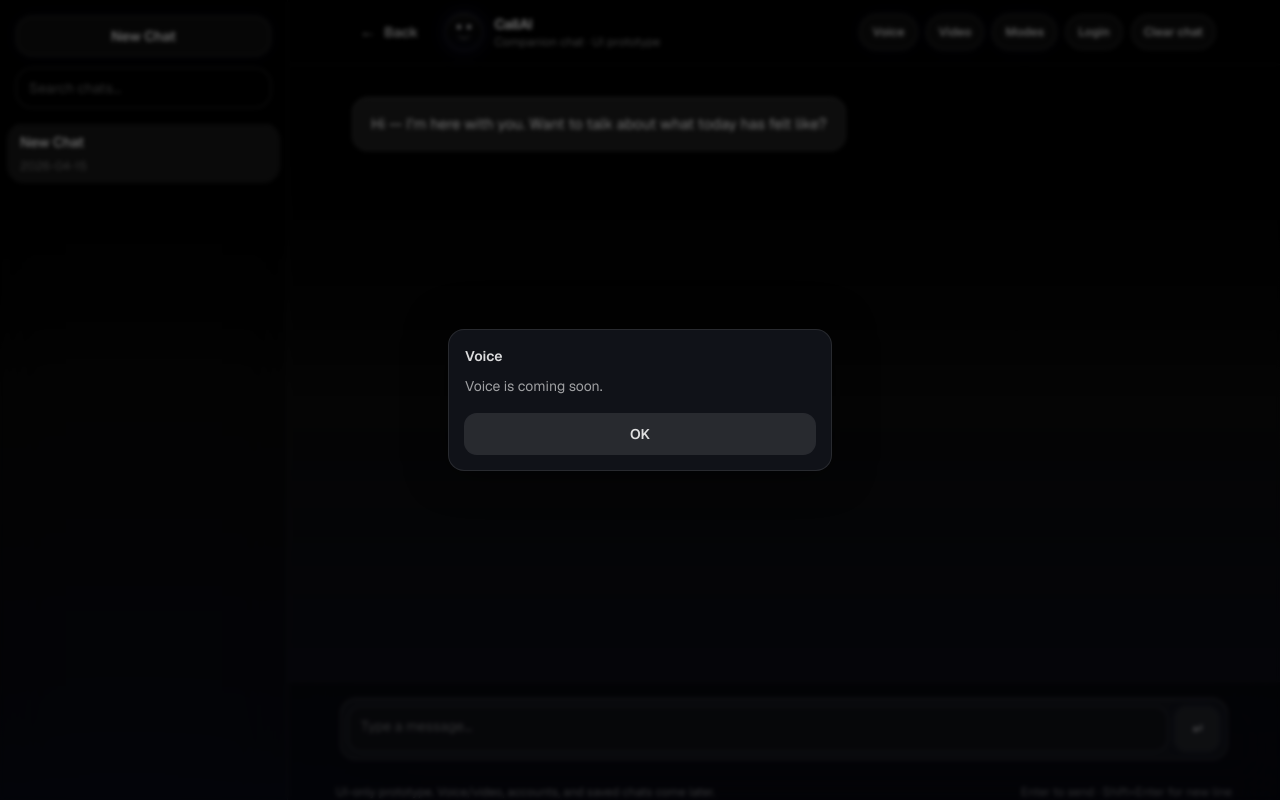
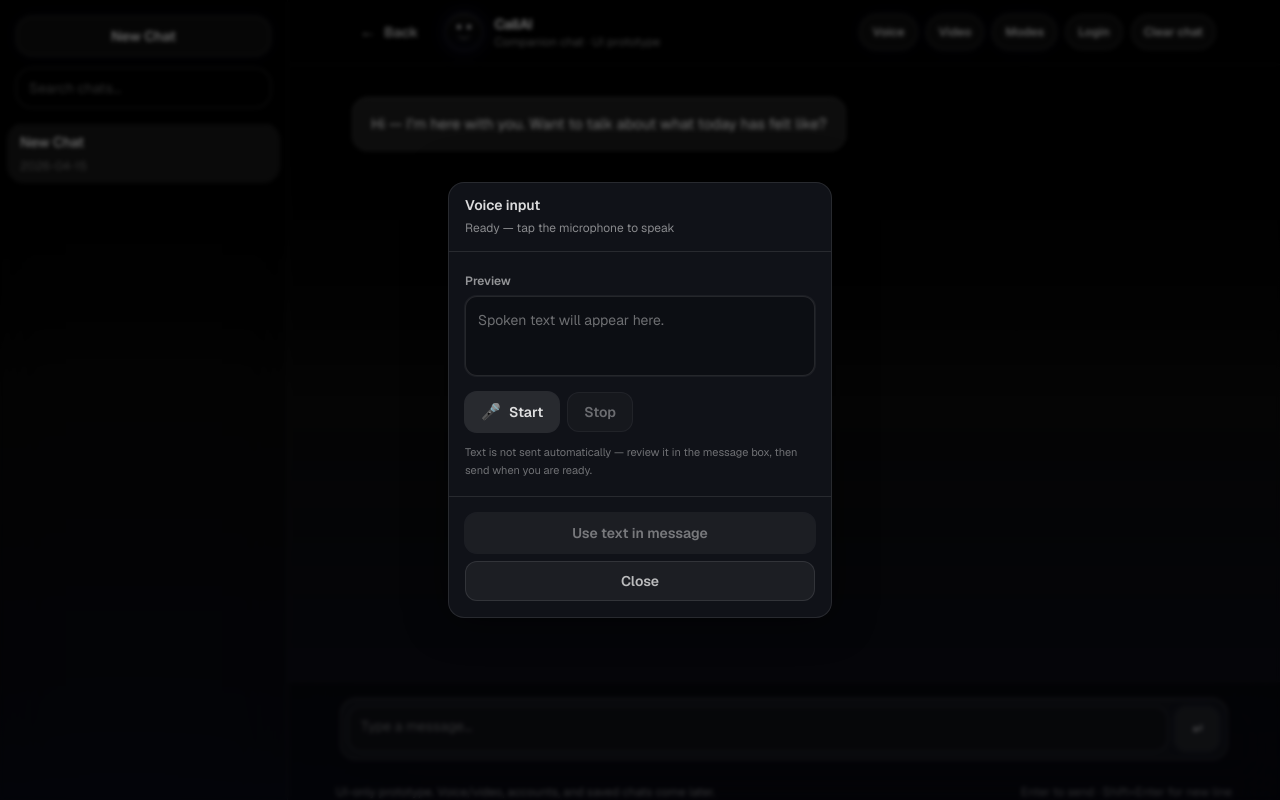
Before and after one commit to aliagha066/callai, a Next.js app: page /chat in a window 1280 px wide. Both pictures are taken after a click on the button "Voice". Built offline with nearby package versions, Linux system fonts and the light colour scheme; no server answers.

Commit message:
fix / feature

```diff
--- a/components/ChatWindow.tsx
+++ b/components/ChatWindow.tsx
@@ -10,6 +10,7 @@ import { AuthControls } from "@/components/AuthControls";
 import { useAuthUI } from "@/components/AuthUIProvider";
 import { SettingsPanel } from "@/components/SettingsPanel";
 import { SettingsProvider, useSettings } from "@/components/SettingsProvider";
+import { VoiceInputPanel } from "@/components/VoiceInputPanel";
 import { supabase } from "@/lib/supabaseClient";
 
 type Props = {
@@ -187,9 +188,8 @@ function ChatWindowInner({ brandName = "CallAI" }: Props) {
   );
   const mobileChatRowMenuIdRef = useRef<string | null>(null);
   const endRef = useRef<HTMLDivElement | null>(null);
-  const [comingSoonKind, setComingSoonKind] = useState<"voice" | "video" | null>(
-    null,
-  );
+  const [comingSoonKind, setComingSoonKind] = useState<"video" | null>(null);
+  const [voiceInputOpen, setVoiceInputOpen] = useState(false);
 
   useEffect(() => {
     mobileChatRowMenuIdRef.current = mobileChatRowMenuId;
@@ -198,7 +198,7 @@ function ChatWindowInner({ brandName = "CallAI" }: Props) {
   const headerActions = useMemo(
     () =>
       [
-        { label: "Voice", hint: "Voice (preview)", action: "voice" as const },
+        { label: "Voice", hint: "Dictate into the message box", action: "voice" as const },
         { label: "Video", hint: "Video (preview)", action: "video" as const },
         {
           label: "Modes",
@@ -1356,7 +1356,7 @@ function ChatWindowInner({ brandName = "CallAI" }: Props) {
                     type="button"
                     onClick={() => {
                       if (a.action === "modes") openSettingsPanel();
-                      if (a.action === "voice") setComingSoonKind("voice");
+                      if (a.action === "voice") setVoiceInputOpen(true);
                       if (a.action === "video") setComingSoonKind("video");
                     }}
                     className="inline-flex h-9 shrink-0 items-center justify-center rounded-full border border-white/10 bg-white/5 px-2.5 text-xs font-semibold text-white/70 shadow-[0_0_20px_rgba(99,102,241,0.06)] transition-all duration-200 hover:bg-white/8 hover:text-white/85 hover:brightness-110 hover:scale-[1.02] sm:px-3"
@@ -1445,14 +1445,27 @@ function ChatWindowInner({ brandName = "CallAI" }: Props) {
         </div>
       </div>
 
-      {comingSoonKind ? (
+      {voiceInputOpen ? (
+        <VoiceInputPanel
+          onClose={() => setVoiceInputOpen(false)}
+          onUseText={(spoken) => {
+            const t = spoken.trim();
+            if (!t) return;
+            setText((prev) => {
+              const p = prev.trimEnd();
+              if (!p) return t;
+              return `${p} ${t}`;
+            });
+          }}
+        />
+      ) : null}
+
+      {comingSoonKind === "video" ? (
         <div
           className="fixed inset-0 z-[61] flex items-end justify-center p-4 sm:items-center"
           role="dialog"
           aria-modal="true"
-          aria-label={
-            comingSoonKind === "voice" ? "Voice coming soon" : "Video coming soon"
-          }
+          aria-label="Video coming soon"
         >
           <button
             type="button"
@@ -1461,13 +1474,9 @@ function ChatWindowInner({ brandName = "CallAI" }: Props) {
             onClick={() => setComingSoonKind(null)}
           />
           <div className="relative w-full max-w-sm overflow-hidden rounded-2xl border border-white/10 bg-[rgb(var(--panel))] p-4 shadow-[0_0_40px_rgba(0,0,0,0.6)]">
-            <p className="text-sm font-semibold text-white/85">
-              {comingSoonKind === "voice" ? "Voice" : "Video"}
-            </p>
+            <p className="text-sm font-semibold text-white/85">Video</p>
             <p className="mt-2 text-sm leading-6 text-white/60">
-              {comingSoonKind === "voice"
-                ? "Voice is coming soon."
-                : "Video is coming soon."}
+              Video is coming soon.
             </p>
             <button
               type="button"
--- /dev/null
+++ b/components/VoiceInputPanel.tsx
@@ -0,0 +1,285 @@
+"use client";
+
+import { useCallback, useEffect, useRef, useState } from "react";
+
+type Props = {
+  onClose: () => void;
+  onUseText: (text: string) => void;
+};
+
+/** Minimal typings — not all TS lib targets include Web Speech API. */
+type SpeechRecognitionLike = {
+  continuous: boolean;
+  interimResults: boolean;
+  lang: string;
+  start: () => void;
+  stop: () => void;
+  abort: () => void;
+  onresult: ((ev: SpeechRecognitionResultLike) => void) | null;
+  onerror: ((ev: SpeechRecognitionErrorLike) => void) | null;
+  onstart: (() => void) | null;
+  onend: (() => void) | null;
+};
+
+type SpeechRecognitionResultLike = {
+  results: {
+    length: number;
+    [index: number]: { 0: { transcript: string }; isFinal?: boolean };
+  };
+};
+
+type SpeechRecognitionErrorLike = {
+  error: string;
+};
+
+function getSpeechRecognitionCtor(): (new () => SpeechRecognitionLike) | null {
+  if (typeof window === "undefined") return null;
+  const w = window as Window &
+    typeof globalThis & {
+      SpeechRecognition?: new () => SpeechRecognitionLike;
+      webkitSpeechRecognition?: new () => SpeechRecognitionLike;
+    };
+  return w.SpeechRecognition ?? w.webkitSpeechRecognition ?? null;
+}
+
+export function VoiceInputPanel({ onClose, onUseText }: Props) {
+  const recRef = useRef<SpeechRecognitionLike | null>(null);
+  const [supported] = useState(() => !!getSpeechRecognitionCtor());
+  const [listening, setListening] = useState(false);
+  const [processing, setProcessing] = useState(false);
+  const [preview, setPreview] = useState("");
+  const [errorMessage, setErrorMessage] = useState<string | null>(null);
+
+  const stopRecognition = useCallback(() => {
+    const rec = recRef.current;
+    if (!rec) return;
+    try {
+      rec.stop();
+    } catch {
+      try {
+        rec.abort();
+      } catch {
+        // ignore
+      }
+    }
+    recRef.current = null;
+  }, []);
+
+  useEffect(() => {
+    return () => {
+      stopRecognition();
+    };
+  }, [stopRecognition]);
+
+  useEffect(() => {
+    function onKeyDown(e: KeyboardEvent) {
+      if (e.key === "Escape") onClose();
+    }
+    window.addEventListener("keydown", onKeyDown);
+    return () => window.removeEventListener("keydown", onKeyDown);
+  }, [onClose]);
+
+  const statusText = (() => {
+    if (!supported) return "Speech recognition not supported";
+    if (errorMessage) return errorMessage;
+    if (listening) return "Listening...";
+    if (processing) return "Processing...";
+    return "Ready — tap the microphone to speak";
+  })();
+
+  function handleStart() {
+    setErrorMessage(null);
+    const Ctor = getSpeechRecognitionCtor();
+    if (!Ctor) return;
+
+    stopRecognition();
+
+    let rec: SpeechRecognitionLike;
+    try {
+      rec = new Ctor();
+    } catch {
+      return;
+    }
+
+    rec.continuous = true;
+    rec.interimResults = true;
+    try {
+      rec.lang = navigator.language || "en-US";
+    } catch {
+      rec.lang = "en-US";
+    }
+
+    rec.onresult = (event: SpeechRecognitionResultLike) => {
+      let transcript = "";
+      const results = event.results;
+      for (let i = 0; i < results.length; i++) {
+        transcript += results[i]?.[0]?.transcript ?? "";
+      }
+      setPreview(transcript.trim());
+    };
+
+    rec.onerror = (event: SpeechRecognitionErrorLike) => {
+      if (event.error === "aborted") return;
+      if (event.error === "no-speech") return;
+
+      if (
+        event.error === "not-allowed" ||
+        event.error === "service-not-allowed"
+      ) {
+        setErrorMessage("Microphone access denied");
+        setListening(false);
+        setProcessing(false);
+        recRef.current = null;
+        return;
+      }
+
+      if (event.error === "audio-capture") {
+        setErrorMessage("Microphone access denied");
+        setListening(false);
+        setProcessing(false);
+        recRef.current = null;
+        return;
+      }
+
+      setListening(false);
+      setProcessing(false);
+      recRef.current = null;
+    };
+
+    rec.onstart = () => {
+      setListening(true);
+      setProcessing(false);
+    };
+
+    rec.onend = () => {
+      setListening(false);
+      setProcessing(false);
+      recRef.current = null;
+    };
+
+    recRef.current = rec;
+    try {
+      rec.start();
+    } catch {
+      setErrorMessage("Could not start speech recognition.");
+      setListening(false);
+      setProcessing(false);
+      recRef.current = null;
+    }
+  }
+
+  function handleStop() {
+    if (!recRef.current) {
+      setListening(false);
+      return;
+    }
+    setProcessing(true);
+    try {
+      recRef.current.stop();
+    } catch {
+      setProcessing(false);
+      stopRecognition();
+    }
+  }
+
+  function handleUseText() {
+    const t = preview.trim();
+    if (!t) return;
+    onUseText(t);
+    onClose();
+  }
+
+  return (
+    <div
+      className="fixed inset-0 z-[61] flex items-end justify-center p-4 sm:items-center"
+      role="dialog"
+      aria-modal="true"
+      aria-label="Voice input"
+    >
+      <button
+        type="button"
+        aria-label="Close"
+        className="absolute inset-0 bg-black/50 backdrop-blur-[2px]"
+        onClick={onClose}
+      />
+      <div className="relative flex max-h-[min(85vh,36rem)] w-full max-w-sm flex-col overflow-hidden rounded-2xl border border-white/10 bg-[rgb(var(--panel))] shadow-[0_0_40px_rgba(0,0,0,0.6)]">
+        <div className="shrink-0 border-b border-white/10 px-4 py-3">
+          <p className="text-sm font-semibold text-white/85">Voice input</p>
+          <p className="mt-1 text-xs leading-relaxed text-white/50">
+            {statusText}
+          </p>
+        </div>
+
+        <div className="min-h-0 flex-1 overflow-y-auto overflow-x-hidden p-4">
+          {!supported ? (
+            <p className="text-sm leading-6 text-white/60">
+              Voice input is not supported on this browser yet.
+            </p>
+          ) : (
+            <>
+              <label className="text-xs font-semibold text-white/55">
+                Preview
+              </label>
+              <div className="mt-1 min-h-[5rem] max-h-[min(28vh,12rem)] overflow-y-auto overflow-x-hidden rounded-xl border border-white/10 bg-black/20 p-3 text-sm leading-relaxed text-white/80 ring-1 ring-white/5">
+                {preview ? (
+                  <p className="whitespace-pre-wrap break-words">{preview}</p>
+                ) : (
+                  <p className="text-white/40">Spoken text will appear here.</p>
+                )}
+              </div>
+
+              <div className="mt-4 flex flex-wrap gap-2">
+                <button
+                  type="button"
+                  onClick={handleStart}
+                  disabled={listening || !supported}
+                  className="inline-flex h-10 flex-1 items-center justify-center gap-2 rounded-xl bg-white/10 px-4 text-sm font-semibold text-white/85 ring-1 ring-white/10 transition-all duration-200 hover:bg-white/14 hover:brightness-110 disabled:cursor-not-allowed disabled:opacity-50 min-[360px]:flex-none"
+                  title="Start microphone"
+                >
+                  <span aria-hidden className="text-base leading-none">
+                    {"\u{1F3A4}"}
+                  </span>
+                  Start
+                </button>
+                <button
+                  type="button"
+                  onClick={handleStop}
+                  disabled={!listening}
+                  className="inline-flex h-10 flex-1 items-center justify-center rounded-xl border border-white/10 bg-white/5 px-4 text-sm font-semibold text-white/75 transition-all duration-200 hover:bg-white/10 disabled:cursor-not-allowed disabled:opacity-50 min-[360px]:flex-none"
+                  title="Stop"
+                >
+                  Stop
+                </button>
+              </div>
+
+              <p className="mt-3 text-[11px] leading-relaxed text-white/40">
+                Text is not sent automatically — review it in the message box,
+                then send when you are ready.
+              </p>
+            </>
+          )}
+        </div>
+
+        <div className="shrink-0 space-y-2 border-t border-white/10 p-4">
+          {supported ? (
+            <button
+              type="button"
+              onClick={handleUseText}
+              disabled={!preview.trim()}
+              className="inline-flex h-10 w-full items-center justify-center rounded-xl bg-white/10 px-4 text-sm font-semibold text-white/85 ring-1 ring-white/10 transition-all duration-200 hover:bg-white/14 hover:brightness-110 disabled:cursor-not-allowed disabled:opacity-50"
+            >
+              Use text in message
+            </button>
+          ) : null}
+          <button
+            type="button"
+            onClick={onClose}
+            className="inline-flex h-10 w-full items-center justify-center rounded-xl border border-white/10 bg-white/5 px-4 text-sm font-semibold text-white/70 transition-all duration-200 hover:bg-white/10"
+          >
+            Close
+          </button>
+        </div>
+      </div>
+    </div>
+  );
+}
```
